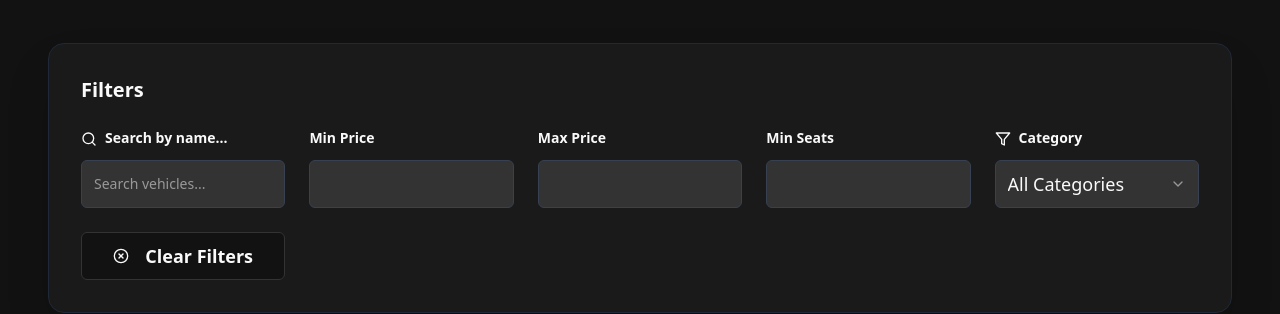
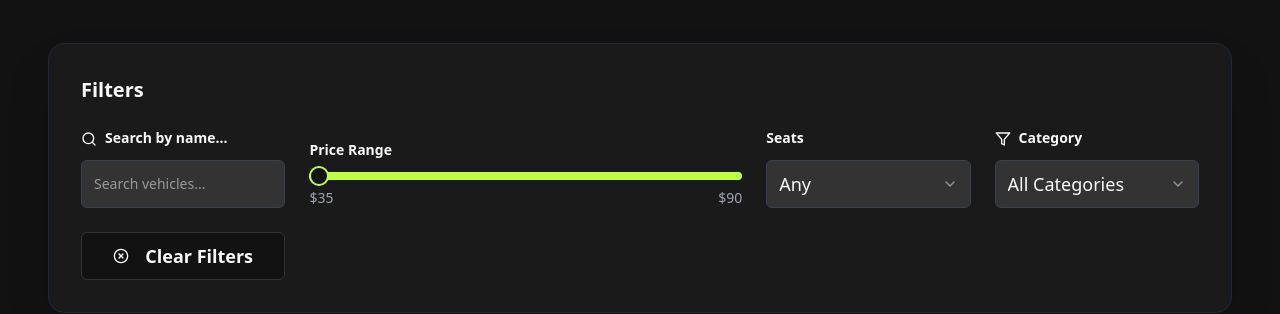
Before and after one commit to wilberdelarosa/KadoshMvp, a Next.js app: page /en in a window 1280 px wide. Shown: the part 920-1234 px from the top of the page. Built offline with nearby package versions, Linux system fonts and the light colour scheme.

Commit message:
Add slider-based price filter and seats dropdown

```diff
--- a/app/[lang]/page.tsx
+++ b/app/[lang]/page.tsx
@@ -6,6 +6,7 @@ import type { Vehicle, Locale } from "@/lib/types"
 import VehicleCard from "@/components/vehicle-card"
 import ReservationModal from "@/components/reservation-modal"
 import { Input } from "@/components/ui/input"
+import { Slider } from "@/components/ui/slider"
 import { Select, SelectContent, SelectItem, SelectTrigger, SelectValue } from "@/components/ui/select"
 import { Button } from "@/components/ui/button"
 import { Search, Filter, XCircle, Star, Clock, MapPin, CreditCard } from "lucide-react"
@@ -17,8 +18,21 @@ const PageContent = ({ lang }: { lang: Locale }) => {
   const [filteredVehicles, setFilteredVehicles] = useState<Vehicle[]>(vehiclesData)
   const [searchTerm, setSearchTerm] = useState("")
   const [selectedCategory, setSelectedCategory] = useState<string>("all")
-  const [minPrice, setMinPrice] = useState<number | "">("")
-  const [maxPrice, setMaxPrice] = useState<number | "">("")
+  const priceLimits = useMemo(() => {
+    const prices = vehiclesData.map((v) => v.pricePerDay)
+    return {
+      min: Math.min(...prices),
+      max: Math.max(...prices),
+    }
+  }, [])
+  const [priceRange, setPriceRange] = useState<[number, number]>([
+    priceLimits.min,
+    priceLimits.max,
+  ])
+  const seatOptions = useMemo(
+    () => Array.from(new Set(vehiclesData.map((v) => v.seats))).sort(),
+    []
+  )
   const [minSeats, setMinSeats] = useState<number | "">("")
   const [selectedVehicleForReservation, setSelectedVehicleForReservation] = useState<Vehicle | null>(null)
   const [isReservationModalOpen, setIsReservationModalOpen] = useState(false)
@@ -36,17 +50,14 @@ const PageContent = ({ lang }: { lang: Locale }) => {
     if (selectedCategory !== "all") {
       vehicles = vehicles.filter((v) => v.category === selectedCategory)
     }
-    if (minPrice !== "") {
-      vehicles = vehicles.filter((v) => v.pricePerDay >= Number(minPrice))
-    }
-    if (maxPrice !== "") {
-      vehicles = vehicles.filter((v) => v.pricePerDay <= Number(maxPrice))
-    }
+    vehicles = vehicles.filter(
+      (v) => v.pricePerDay >= priceRange[0] && v.pricePerDay <= priceRange[1]
+    )
     if (minSeats !== "") {
       vehicles = vehicles.filter((v) => v.seats >= Number(minSeats))
     }
     setFilteredVehicles(vehicles)
-  }, [searchTerm, selectedCategory, minPrice, maxPrice, minSeats])
+  }, [searchTerm, selectedCategory, priceRange, minSeats])
 
   const handleReserveClick = (vehicle: Vehicle) => {
     setSelectedVehicleForReservation(vehicle)
@@ -147,46 +158,46 @@ const PageContent = ({ lang }: { lang: Locale }) => {
                   />
                 </div>
 
-                <div>
-                  <label htmlFor="minPrice" className="block text-sm font-semibold text-kadoshGreen-DEFAULT mb-3">
-                    {t("minPrice", "vehicleCatalog")}
+                <div className="md:col-span-2">
+                  <label className="block text-sm font-semibold text-kadoshGreen-DEFAULT mb-3">
+                    {t("priceRange", "vehicleCatalog")}
                   </label>
-                  <Input
-                    id="minPrice"
-                    type="number"
-                    min={0}
-                    value={minPrice}
-                    onChange={(e) => setMinPrice(e.target.value === "" ? "" : Number(e.target.value))}
-                    className="bg-input border-gray-700 focus:border-kadoshGreen-DEFAULT h-12 text-lg"
+                  <Slider
+                    value={priceRange}
+                    min={priceLimits.min}
+                    max={priceLimits.max}
+                    step={5}
+                    onValueChange={(val) => setPriceRange(val as [number, number])}
+                    className="w-full"
                   />
+                  <div className="flex justify-between text-sm text-gray-400 mt-2">
+                    <span>${priceRange[0]}</span>
+                    <span>${priceRange[1]}</span>
+                  </div>
                 </div>
 
                 <div>
-                  <label htmlFor="maxPrice" className="block text-sm font-semibold text-kadoshGreen-DEFAULT mb-3">
-                    {t("maxPrice", "vehicleCatalog")}
+                  <label className="block text-sm font-semibold text-kadoshGreen-DEFAULT mb-3">
+                    {t("seats", "vehicleCatalog")}
                   </label>
-                  <Input
-                    id="maxPrice"
-                    type="number"
-                    min={0}
-                    value={maxPrice}
-                    onChange={(e) => setMaxPrice(e.target.value === "" ? "" : Number(e.target.value))}
-                    className="bg-input border-gray-700 focus:border-kadoshGreen-DEFAULT h-12 text-lg"
-                  />
-                </div>
-
-                <div>
-                  <label htmlFor="minSeats" className="block text-sm font-semibold text-kadoshGreen-DEFAULT mb-3">
-                    {t("minSeats", "vehicleCatalog")}
-                  </label>
-                  <Input
-                    id="minSeats"
-                    type="number"
-                    min={1}
-                    value={minSeats}
-                    onChange={(e) => setMinSeats(e.target.value === "" ? "" : Number(e.target.value))}
-                    className="bg-input border-gray-700 focus:border-kadoshGreen-DEFAULT h-12 text-lg"
-                  />
+                  <Select
+                    value={minSeats === "" ? "" : String(minSeats)}
+                    onValueChange={(v) =>
+                      setMinSeats(v === "" ? "" : Number(v))
+                    }
+                  >
+                    <SelectTrigger className="w-full bg-input border-gray-700 focus:border-kadoshGreen-DEFAULT h-12 text-lg">
+                      <SelectValue placeholder="Any" />
+                    </SelectTrigger>
+                    <SelectContent className="bg-card border-kadoshGreen-DEFAULT">
+                      <SelectItem value="">Any</SelectItem>
+                      {seatOptions.map((seat) => (
+                        <SelectItem key={seat} value={String(seat)}>
+                          {seat}+
+                        </SelectItem>
+                      ))}
+                    </SelectContent>
+                  </Select>
                 </div>
 
                 <div>
@@ -214,8 +225,7 @@ const PageContent = ({ lang }: { lang: Locale }) => {
                     onClick={() => {
                       setSearchTerm("")
                       setSelectedCategory("all")
-                      setMinPrice("")
-                      setMaxPrice("")
+                      setPriceRange([priceLimits.min, priceLimits.max])
                       setMinSeats("")
                     }}
                     variant="outline"
--- a/lib/types.ts
+++ b/lib/types.ts
@@ -67,9 +67,8 @@ export type Translations = {
     tryDifferentFilters: string
     searchPlaceholder: string
     filters: string
-    minPrice: string
-    maxPrice: string
-    minSeats: string
+    priceRange: string
+    seats: string
   }
   reservationForm: {
     title: string
--- a/locales/en.ts
+++ b/locales/en.ts
@@ -57,9 +57,8 @@ const en: Translations = {
     tryDifferentFilters: "Try adjusting your filters",
     searchPlaceholder: "Search vehicles...",
     filters: "Filters",
-    minPrice: "Min Price",
-    maxPrice: "Max Price",
-    minSeats: "Min Seats",
+    priceRange: "Price Range",
+    seats: "Seats",
   },
   reservationForm: {
     title: "Make a Reservation",
--- a/locales/es.ts
+++ b/locales/es.ts
@@ -57,9 +57,8 @@ const es: Translations = {
     tryDifferentFilters: "Intenta ajustar tus filtros",
     searchPlaceholder: "Buscar vehículos...",
     filters: "Filtros",
-    minPrice: "Precio Mínimo",
-    maxPrice: "Precio Máximo",
-    minSeats: "Asientos Mínimos",
+    priceRange: "Rango de Precios",
+    seats: "Asientos",
   },
   reservationForm: {
     title: "Hacer una Reserva",
--- a/locales/fr.ts
+++ b/locales/fr.ts
@@ -57,9 +57,8 @@ const fr: Translations = {
     tryDifferentFilters: "Essayez d'ajuster vos filtres",
     searchPlaceholder: "Rechercher véhicules...",
     filters: "Filtres",
-    minPrice: "Prix Min",
-    maxPrice: "Prix Max",
-    minSeats: "Sièges Min",
+    priceRange: "Fourchette de Prix",
+    seats: "Sièges",
   },
   reservationForm: {
     title: "Faire une Réservation",
```
